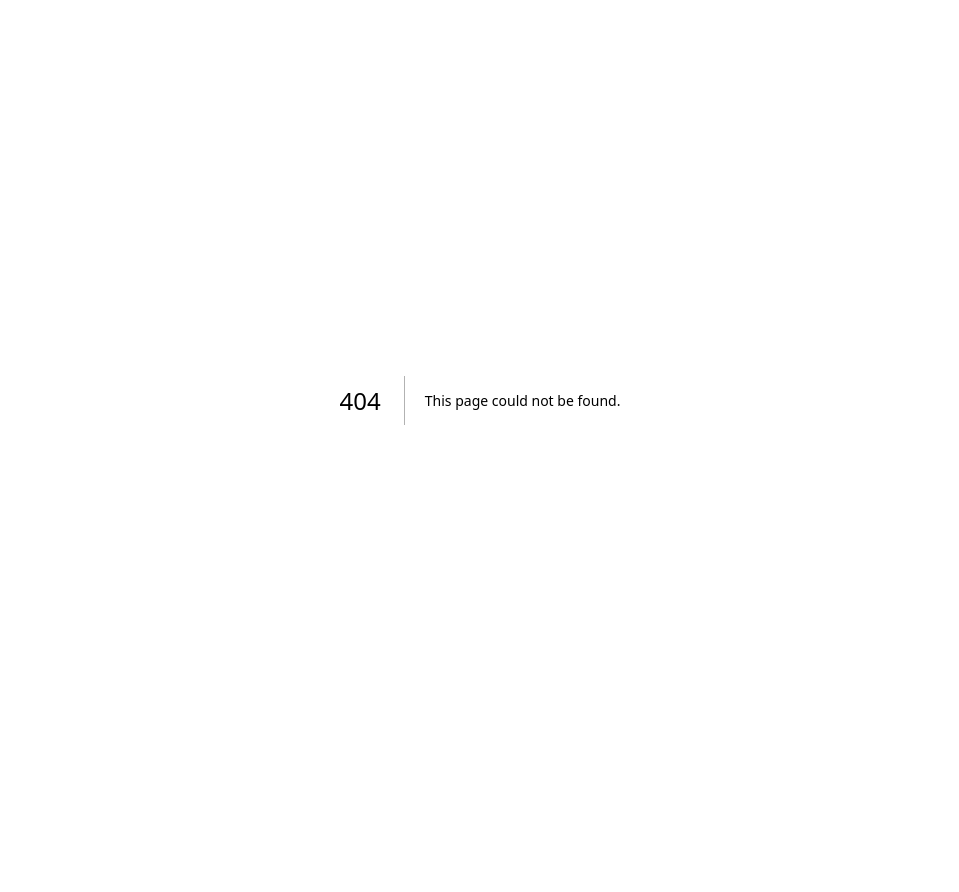
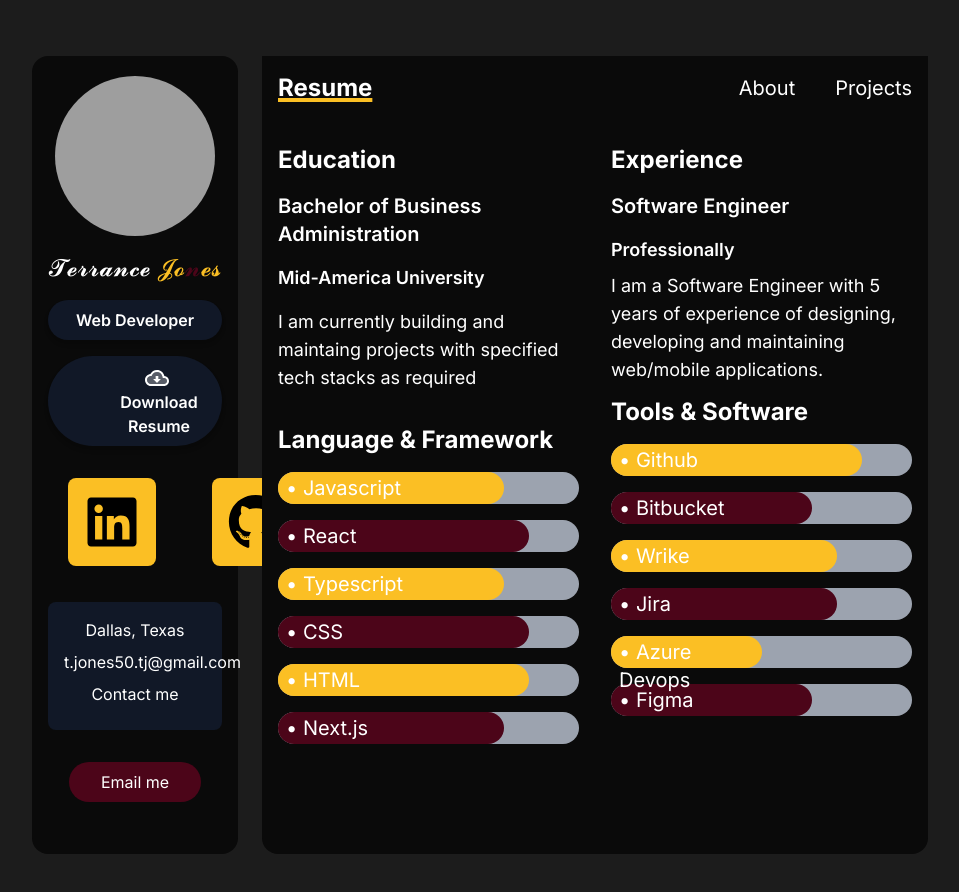
Before and after one commit to TJones-tech/portfolio, a Next.js app in the folder elite-portfolio/: page /resume in a window 1280 px wide. Before the commit this address had no page. Shown: the top 892 px of the page, without its empty margins (160-1119 px from the left). Before the commit the page ends 800 px from the top, so only its background shows below. Built offline with nearby package versions, Linux system fonts and the light colour scheme; grey boxes are pictures that could not be loaded.

Commit message:
pages configuration

```diff
--- a/elite-portfolio/app/src/pages/main.tsx
+++ b/elite-portfolio/app/about/page.tsx
@@ -1,5 +1,5 @@
 import React from "react";
-import Navbar from "../components/Navbar/Navbar";
+
 import {
   faCircleNodes,
   faCode,
@@ -10,10 +10,34 @@ import {
 } from "@fortawesome/free-solid-svg-icons";
 import { FontAwesomeIcon } from "@fortawesome/react-fontawesome";
 
-export default function Main() {
+const Main: React.FC = () => {
   return (
     <>
-      <Navbar />
+      <nav className="flex flex-wrap items-center justify-between p-4 bg-gray-900">
+        <div className="block lg:hidden"></div>
+        <div className="hidden w-full navbar-menu lg:order-1 lg:block lg:w-2/5">
+          <a
+            className="block mt-4 mr-10 text-2xl font-bold text-white hover:text-2xl hover:font-bold lg:inline-block lg:mt-0 underline decoration-4 decoration-solid decoration-amber-400"
+            href="/"
+          >
+            About
+          </a>
+        </div>
+        <div className="hidden w-full navbar-menu lg:order-3 lg:block lg:w-2/5 lg:text-right">
+          <a
+            className="block mt-4 mr-10 text-xl text-white lg:inline-block lg:mt-0 hover:text-2xl hover:font-bold active:underline active:decoration-4 active:decoration-solid active:decoration-amber-400"
+            href="/resume"
+          >
+            Resume
+          </a>
+          <a
+            className="block mt-4 text-xl text-white lg:inline-block lg:mt-0 hover:text-2xl hover:font-bold active:underline active:decoration-4 active:decoration-solid active:decoration-amber-400"
+            href="#"
+          >
+            Projects
+          </a>
+        </div>
+      </nav>
       <div className="p-0">
         <p className="bg-gray-900 p-6 text-left text-lg text-white">
           I am a Software Engineer with 5 years of experience of designing,
@@ -130,4 +154,6 @@ export default function Main() {
       </div>
     </>
   );
-}
+};
+
+export default Main;
--- a/elite-portfolio/app/layout.tsx
+++ b/elite-portfolio/app/layout.tsx
@@ -1,22 +1,22 @@
-import type { Metadata } from 'next'
-import { Inter } from 'next/font/google'
-import './globals.css'
+import type { Metadata } from "next";
+import { Inter } from "next/font/google";
+import "./globals.css";
 
-const inter = Inter({ subsets: ['latin'] })
+const inter = Inter({ subsets: ["latin"] });
 
 export const metadata: Metadata = {
-  title: 'Create Next App',
-  description: 'Generated by create next app',
-}
+  title: "Terrance Jones",
+  description: "Generated by create next app",
+};
 
 export default function RootLayout({
   children,
 }: {
-  children: React.ReactNode
+  children: React.ReactNode;
 }) {
   return (
     <html lang="en">
       <body className={inter.className}>{children}</body>
     </html>
-  )
+  );
 }
--- a/elite-portfolio/app/page.tsx
+++ b/elite-portfolio/app/page.tsx
@@ -1,15 +1,15 @@
 import Image from "next/image";
 import Sidebar from "./src/components/Sidebar/Sidebar";
 import Navbar from "./src/components/Navbar/Navbar";
-import Main from "./src/pages/main";
+import Main from "./about/page";
 
 export default function Home() {
   return (
     <div className="grid grid-cols-12 gap-6 px-48 my-14 max-[767px]:grid max-[767px]:grid-rows-2 max-[767px]:grid-flow-col max-[767px]:gap-4 max-[767px]:px-3 max-[767px]:my-7">
-      <div className="col-span-3 bg-black rounded-2xl max-[767px]:col-span-12">
+      <div className="col-span-3 bg-neutral-950 rounded-2xl max-[767px]:col-span-12">
         <Sidebar />
       </div>
-      <div className="col-span-9 bg-black  rounded-2xl max-[767px]:col-span-12">
+      <div className="col-span-9 bg-neutral-950  rounded-2xl max-[767px]:col-span-12">
         <Main />
       </div>
     </div>
--- /dev/null
+++ b/elite-portfolio/app/resume/page.tsx
@@ -0,0 +1,160 @@
+import React from "react";
+import Sidebar from "../src/components/Sidebar/Sidebar";
+
+const Resume: React.FC = () => {
+  return (
+    <div className="grid grid-cols-12 gap-6 px-48 my-14 max-[767px]:grid max-[767px]:grid-rows-2 max-[767px]:grid-flow-col max-[767px]:gap-4 max-[767px]:px-3 max-[767px]:my-7">
+      <div className="col-span-3 bg-neutral-950 rounded-2xl max-[767px]:col-span-12">
+        <Sidebar />
+      </div>
+      <div className="col-span-9 bg-neutral-950  rounded-2xl max-[767px]:col-span-12">
+        <nav className="flex flex-wrap items-center justify-between p-4 bg-neutral-950">
+          <div className="block lg:hidden"></div>
+          <div className="hidden w-full navbar-menu lg:order-1 lg:block lg:w-2/5">
+            <a
+              className="block mt-4 mr-10 text-2xl font-bold text-white hover:text-2xl hover:font-bold lg:inline-block lg:mt-0 underline decoration-4 decoration-solid decoration-amber-400"
+              href="/resume"
+            >
+              Resume
+            </a>
+          </div>
+          <div className="hidden w-full navbar-menu lg:order-3 lg:block lg:w-2/5 lg:text-right">
+            <a
+              className="block mt-4 mr-10 text-xl text-white lg:inline-block lg:mt-0 hover:text-2xl hover:font-bold active:underline active:decoration-4 active:decoration-solid active:decoration-amber-400"
+              href="/"
+            >
+              About
+            </a>
+            <a
+              className="block mt-4 text-xl text-white lg:inline-block lg:mt-0 hover:text-2xl hover:font-bold active:underline active:decoration-4 active:decoration-solid active:decoration-amber-400"
+              href="#"
+            >
+              Projects
+            </a>
+          </div>
+        </nav>
+        <div className="grid grid-cols-2 gap-8 p-4 mt-2">
+          <div className="bg-neutral-950 p-0">
+            <h2 className="text-2xl text-white font-bold">Education</h2>
+            <p className="text-white text-xl mt-4 font-semibold">
+              Bachelor of Business Administration
+            </p>
+            <p className="text-white text-lg mt-4 font-semibold">
+              Mid-America University
+            </p>
+            <p className="text-white text-lg mt-4">
+              I am currently building and maintaing projects with specified tech
+              stacks as required
+            </p>
+            <h2 className="text-2xl text-white font-bold mt-8">
+              Language & Framework
+            </h2>
+            <div className="w-full h-8 bg-gray-400 rounded-full mt-4">
+              <div className="w-3/4 h-full  bg-amber-400 rounded-full">
+                <p className="text-left text-xl text-white py-0.5 px-2">
+                  • Javascript
+                </p>
+              </div>
+            </div>
+            <div className="w-full h-8 bg-gray-400 rounded-full mt-4">
+              <div className="w-5/6 h-full  bg-rose-950 rounded-full">
+                <p className="text-left text-xl text-white py-0.5 px-2">
+                  • React
+                </p>
+              </div>
+            </div>
+            <div className="w-full h-8 bg-gray-400 rounded-full mt-4">
+              <div className="w-3/4 h-full  bg-amber-400 rounded-full">
+                <p className="text-left text-xl text-white py-0.5 px-2">
+                  • Typescript
+                </p>
+              </div>
+            </div>
+            <div className="w-full h-8 bg-gray-400 rounded-full mt-4">
+              <div className="w-5/6 h-full  bg-rose-950 rounded-full">
+                <p className="text-left text-xl text-white py-0.5 px-2">
+                  • CSS
+                </p>
+              </div>
+            </div>
+            <div className="w-full h-8 bg-gray-400 rounded-full mt-4">
+              <div className="w-5/6 h-full  bg-amber-400 rounded-full">
+                <p className="text-left text-xl text-white py-0.5 px-2">
+                  • HTML
+                </p>
+              </div>
+            </div>
+            <div className="w-full h-8 bg-gray-400 rounded-full mt-4">
+              <div className="w-3/4 h-full  bg-rose-950 rounded-full">
+                <p className="text-left text-xl text-white py-0.5 px-2">
+                  • Next.js
+                </p>
+              </div>
+            </div>
+          </div>
+
+          <div className="bg-neutral-950 p-0">
+            <h2 className="text-2xl text-white font-bold">Experience</h2>
+            <p className="text-white text-xl mt-4 font-semibold">
+              Software Engineer
+            </p>
+            <p className="text-white text-lg mt-4 font-semibold">
+              Professionally
+            </p>
+            <p className="text-white text-lg mt-2">
+              I am a Software Engineer with 5 years of experience of designing,
+              developing and maintaining web/mobile applications.
+            </p>
+            <h2 className="text-2xl text-white font-bold mt-3">
+              Tools & Software
+            </h2>
+            <div className="w-full h-8 bg-gray-400 rounded-full mt-4">
+              <div className="w-5/6 h-full  bg-amber-400 rounded-full">
+                <p className="text-left text-xl text-white py-0.5 px-2">
+                  • Github
+                </p>
+              </div>
+            </div>
+            <div className="w-full h-8 bg-gray-400 rounded-full mt-4">
+              <div className="w-2/3 h-full  bg-rose-950 rounded-full">
+                <p className="text-left text-xl text-white py-0.5 px-2">
+                  • Bitbucket
+                </p>
+              </div>
+            </div>
+            <div className="w-full h-8 bg-gray-400 rounded-full mt-4">
+              <div className="w-3/4 h-full  bg-amber-400 rounded-full">
+                <p className="text-left text-xl text-white py-0.5 px-2">
+                  • Wrike
+                </p>
+              </div>
+            </div>
+            <div className="w-full h-8 bg-gray-400 rounded-full mt-4">
+              <div className="w-3/4 h-full  bg-rose-950 rounded-full">
+                <p className="text-left text-xl text-white py-0.5 px-2">
+                  • Jira
+                </p>
+              </div>
+            </div>
+            <div className="w-full h-8 bg-gray-400 rounded-full mt-4">
+              <div className="w-1/2 h-full  bg-amber-400 rounded-full">
+                <p className="text-left text-xl text-white py-0.5 px-2">
+                  • Azure Devops
+                </p>
+              </div>
+            </div>
+            <div className="w-full h-8 bg-gray-400 rounded-full mt-4">
+              <div className="w-2/3 h-full  bg-rose-950 rounded-full">
+                <p className="text-left text-xl text-white py-0.5 px-2">
+                  • Figma
+                </p>
+              </div>
+            </div>
+          </div>
+        </div>
+      </div>
+    </div>
+  );
+};
+
+export default Resume;
--- a/elite-portfolio/app/src/components/Navbar/Navbar.tsx
+++ b/elite-portfolio/app/src/components/Navbar/Navbar.tsx
@@ -1,19 +1,12 @@
 "use client";
 
-import React, { useState } from "react";
-
-export default function Navbar() {
-  const [about, setAbout] = useState(false);
-
+const Navbar: React.FC = () => {
   return (
     <nav className="flex flex-wrap items-center justify-between p-4 bg-gray-900">
       <div className="block lg:hidden"></div>
       <div className="hidden w-full navbar-menu lg:order-1 lg:block lg:w-2/5">
         <a
-          onClick={() => setAbout(!about)}
-          onMouseEnter={() => setAbout(true)}
-          onMouseLeave={() => setAbout(false)}
-          className="block mt-4 mr-10 text-xl text-white hover:text-2xl hover:font-bold lg:inline-block lg:mt-0 active:underline active:decoration-4 active:decoration-solid active:decoration-amber-400"
+          className="block mt-4 mr-10 text-2xl font-bold text-white hover:text-2xl hover:font-bold lg:inline-block lg:mt-0 underline decoration-4 decoration-solid decoration-amber-400"
           href="#"
         >
           About
@@ -35,4 +28,6 @@ export default function Navbar() {
       </div>
     </nav>
   );
-}
+};
+
+export default Navbar;
```
Also changed, not shown: elite-portfolio/app/src/pages/projects.tsx (deleted), elite-portfolio/app/src/pages/resume.tsx (deleted).
